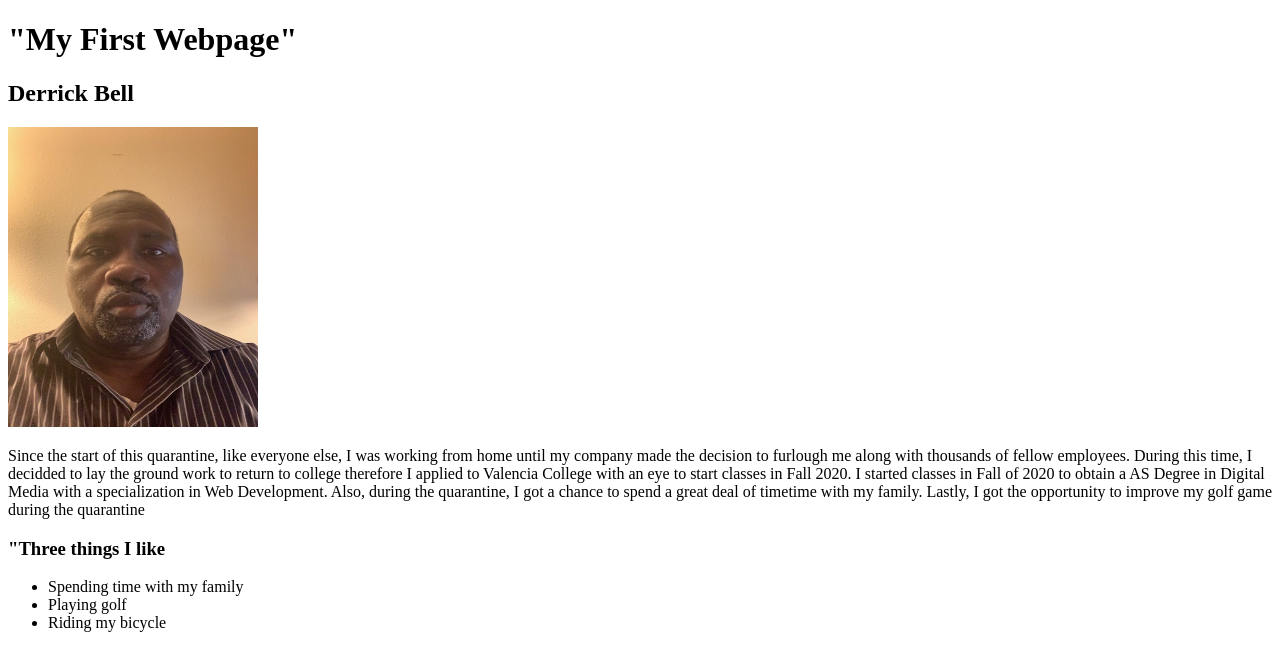
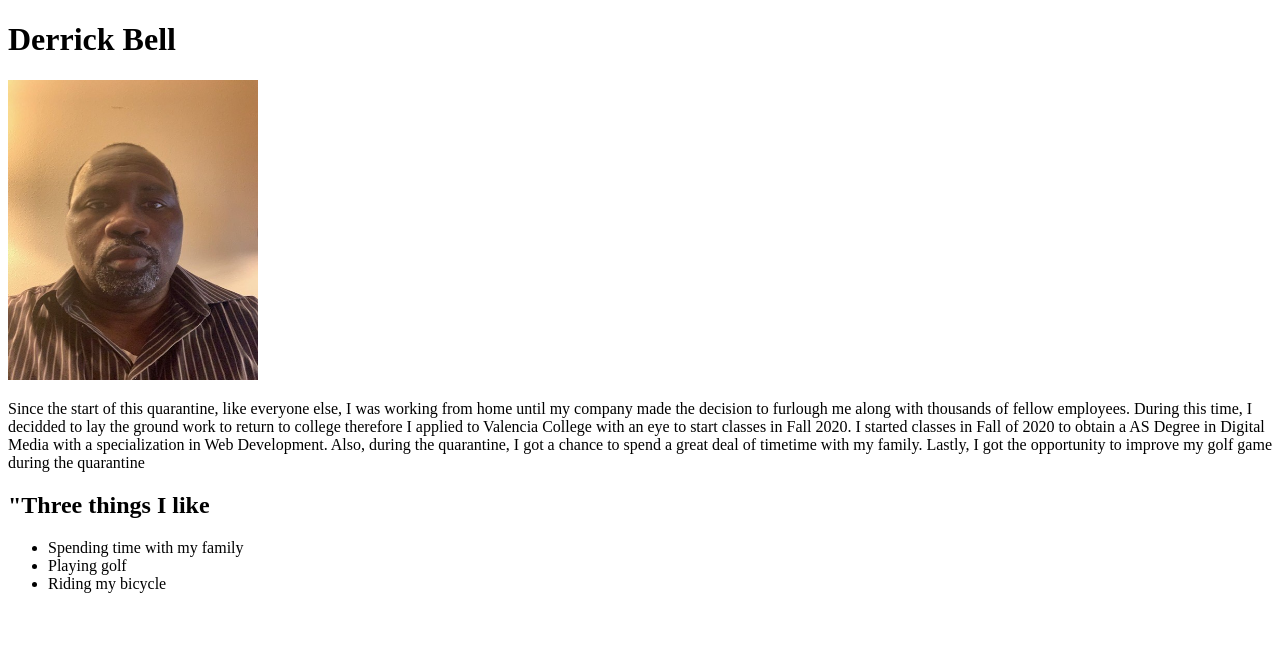
Before and after one commit to UncleD713/html, a plain HTML site: page codeproject/index.html in a window 1280 px wide. Drawn offline with Linux system fonts and the light colour scheme.

Commit message:
initial commit

```diff
--- a/codeproject/index.html
+++ b/codeproject/index.html
@@ -1,15 +1,15 @@
 <!DOCTYPE html>
 <html>
 <head>
-<h1>"My First Webpage"</h1>
+<title>"My First Webpage"</title>
 </head>
 
-<h2>Derrick Bell</h2>
+<body>
 
-<img src="images/imageofme.jpg" height="300" width="250">
+    <h1>Derrick Bell</h1>
 
+    <img src="images/imageofme.jpg" height="300" width="250">
 
-<body>
     <p>Since the start of this quarantine, like everyone else, I was working from home until my company made
        the decision to furlough me along with thousands of fellow employees.  During this time, I decidded to
        lay the ground work to return to college therefore I applied to Valencia College with an eye to start
@@ -17,7 +17,7 @@
        specialization in Web Development.  Also, during the quarantine, I got a chance to spend a great deal
        of timetime with my family.  Lastly, I got the opportunity to improve my golf game during the quarantine
        </p>
-<h3>"Three things I like</h3>
+<h2>"Three things I like</h3>
     <ul>
         <li>Spending time with my family</li>
         <li>Playing golf</li>
```
